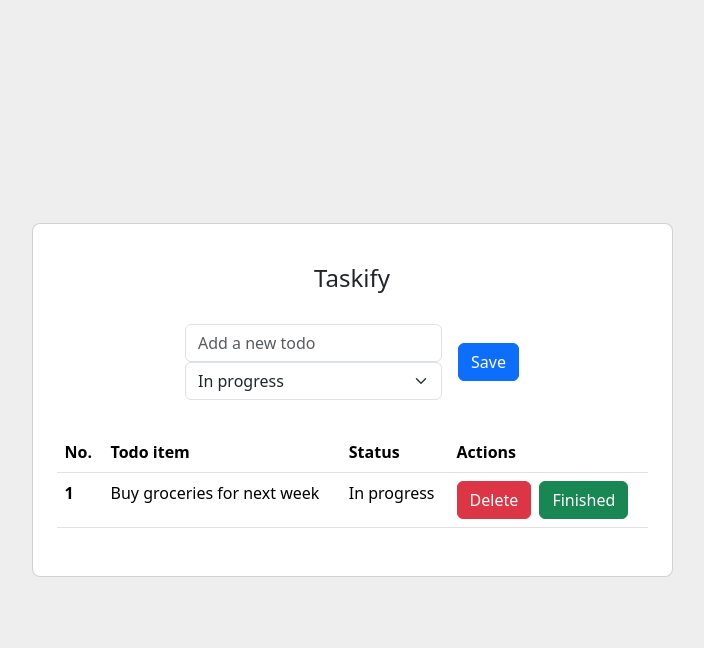
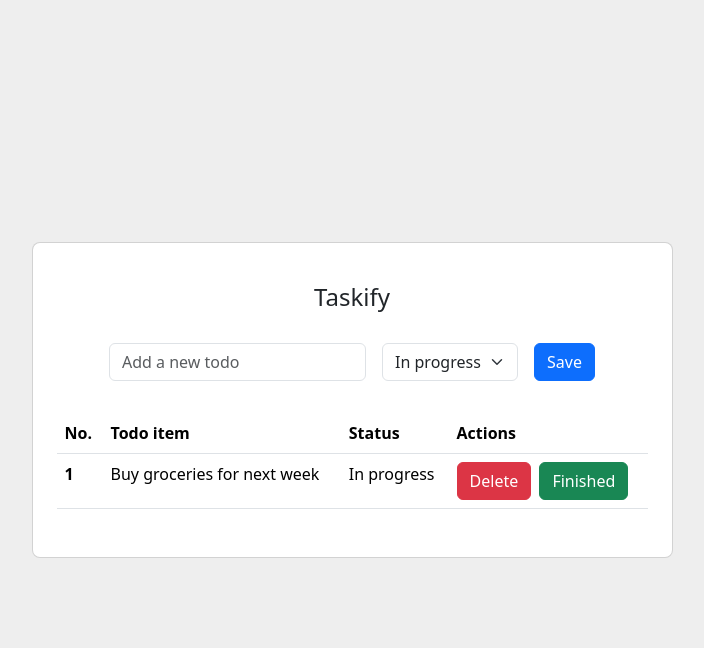
Before and after one commit to AlzyWelzy/TaskEase, a Django app: page / in a window 1280 px wide. Shown: the top 648 px of the page, without its empty margins (288-992 px from the left). Run offline with Django 4.2, Linux system fonts and the light colour scheme.

Commit message:
looks good

```diff
--- a/app/templates/index.html
+++ b/app/templates/index.html
@@ -7,24 +7,27 @@
         <h4 class="text-center my-3 pb-3">Taskify</h4>
 
         <form
-          class="row row-cols-lg-auto g-3 justify-content-center align-items-center mb-4 pb-2"
+          class="row g-3 justify-content-center align-items-center mb-4 pb-2"
         >
-          <div class="col-12">
-            <div class="form-outline">
+          <div class="col-auto">
+            <label for="form1" class="visually-hidden">Add a new todo</label>
             <input
               type="text"
               id="form1"
               class="form-control"
               placeholder="Add a new todo"
             />
+          </div>
+
+          <div class="col-auto">
+            <label for="progress" class="visually-hidden">Progress</label>
             <select name="progress" id="progress" class="form-select">
               <option value="In progress">In progress</option>
               <option value="Completed">Completed</option>
             </select>
           </div>
-          </div>
 
-          <div class="col-12">
+          <div class="col-auto">
             <button type="submit" class="btn btn-primary">Save</button>
           </div>
         </form>
```
Lines whose indentation alone changed are shown as unchanged.
